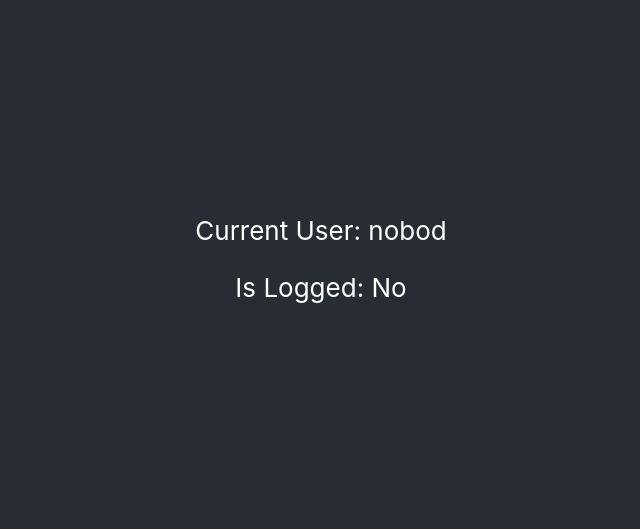
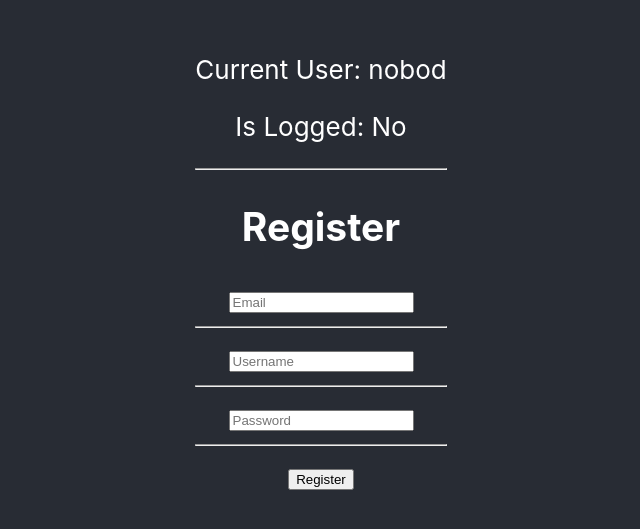
Before and after one commit to codeByCoder22/React-Trello, a React (Create React App) app: page /register in a window 1280 px wide. Shown: the part 141-670 px from the top of the page, without its empty margins (319-959 px from the left). Built offline with nearby package versions, Linux system fonts and the light colour scheme; no server answers.

Commit message:
get_register_error

```diff
--- a/src/App.tsx
+++ b/src/App.tsx
@@ -2,6 +2,8 @@ import React from "react";
 import logo from "./logo.svg";
 import "./App.css";
 import { useAuthContext } from "./auth/services/AuthContext";
+import { Routes, Route } from "react-router-dom";
+import Register from "./auth/components/Register";
 
 function App() {
     const { currentUser, setCurrentUser, isLogged, setIsLogged } =
@@ -22,8 +24,13 @@ function App() {
                     {/* <button onClick={() => setIsLogged(true)}>
                         Set Logged
                     </button> */}
+                    <hr />
+                    <Register />
                 </div>
             </header>
+            {/* <Routes>
+                <Route path="/register" element={<Register />} />
+            </Routes> */}
         </div>
     );
 }
--- /dev/null
+++ b/src/auth/components/Register.tsx
@@ -0,0 +1,106 @@
+import React, { useState } from "react";
+import axios from "axios";
+
+import { RegisterRequestInterface } from "../types/registerRequest.interface";
+import axiosInstance from "../../utils/axiosInstance";
+import { useAuthContext } from "../services/AuthContext";
+
+// export interface RegisterRequestInterface {
+//     email: string;
+//     username: string;
+//     password: string;
+// }
+
+interface CurrentUserInterface {
+    id: string;
+    token: string;
+    username: string;
+    email: string;
+}
+
+// const axiosInstance = axios.create({
+//     baseURL: "http://localhost:4001",
+// });
+
+const Register: React.FC = () => {
+    const [email, setEmail] = useState("");
+    const [username, setUsername] = useState("");
+    const [password, setPassword] = useState("");
+    const [error, setError] = useState("");
+
+    // const { currentUser, setCurrentUser, isLogged, setIsLogged } =
+    // useAuthContext();
+
+    const register = async (registerRequest: RegisterRequestInterface) => {
+        try {
+            const response = await axiosInstance.post<CurrentUserInterface>(
+                "/api/users",
+                registerRequest
+            );
+            const token = response.data.token;
+            const currentUser = response.data;
+
+            setToken(token);
+            setCurrentUser(currentUser);
+            // navigateTo("/");
+        } catch (error: any) {
+            console.log(error);
+            setError(error.response.data.error);
+            // setError("Registration failed. Please try again.");
+        }
+    };
+
+    const setToken = (token: string): void => {
+        localStorage.setItem("token", token);
+    };
+
+    const setCurrentUser = (currentUser: CurrentUserInterface): void => {
+        // Set the current user in the context or state
+        // ...
+    };
+
+    const handleSubmit = async (event: React.FormEvent) => {
+        event.preventDefault();
+
+        const registerRequest: RegisterRequestInterface = {
+            email,
+            username,
+            password,
+        };
+
+        await register(registerRequest);
+    };
+
+    return (
+        <div>
+            <h2>Register</h2>
+            <form onSubmit={handleSubmit}>
+                <input
+                    type="email"
+                    placeholder="Email"
+                    value={email}
+                    onChange={(e) => setEmail(e.target.value)}
+                />
+                <hr />
+                <input
+                    type="text"
+                    placeholder="Username"
+                    value={username}
+                    onChange={(e) => setUsername(e.target.value)}
+                />
+                <hr />
+                <input
+                    type="password"
+                    placeholder="Password"
+                    value={password}
+                    onChange={(e) => setPassword(e.target.value)}
+                />
+                <hr />
+                <button type="submit">Register</button>
+                {error && <p>{error}</p>}
+            </form>
+        </div>
+    );
+};
+
+export default Register;
--- a/src/auth/services/AuthContext.tsx
+++ b/src/auth/services/AuthContext.tsx
@@ -59,6 +59,10 @@ export const AuthProvider: FC<
                 console.log("response.data", response.data);
             } catch (error) {
                 console.error("Error fetching user:", error);
+                setCurrentUser(null);
+                setIsLogged(false);
+            } finally {
+                console.log("finally");
             }
         };
 
--- a/src/index.tsx
+++ b/src/index.tsx
@@ -4,6 +4,7 @@ import "./index.css";
 import App from "./App";
 import reportWebVitals from "./reportWebVitals";
 import { AuthProvider } from "./auth/services/AuthContext";
+import { BrowserRouter } from "react-router-dom";
 
 const root = ReactDOM.createRoot(
     document.getElementById("root") as HTMLElement
@@ -11,7 +12,9 @@ const root = ReactDOM.createRoot(
 root.render(
     <React.StrictMode>
         <AuthProvider>
-            <App />
+            <BrowserRouter>
+                <App />
+            </BrowserRouter>
         </AuthProvider>
     </React.StrictMode>
 );
```
